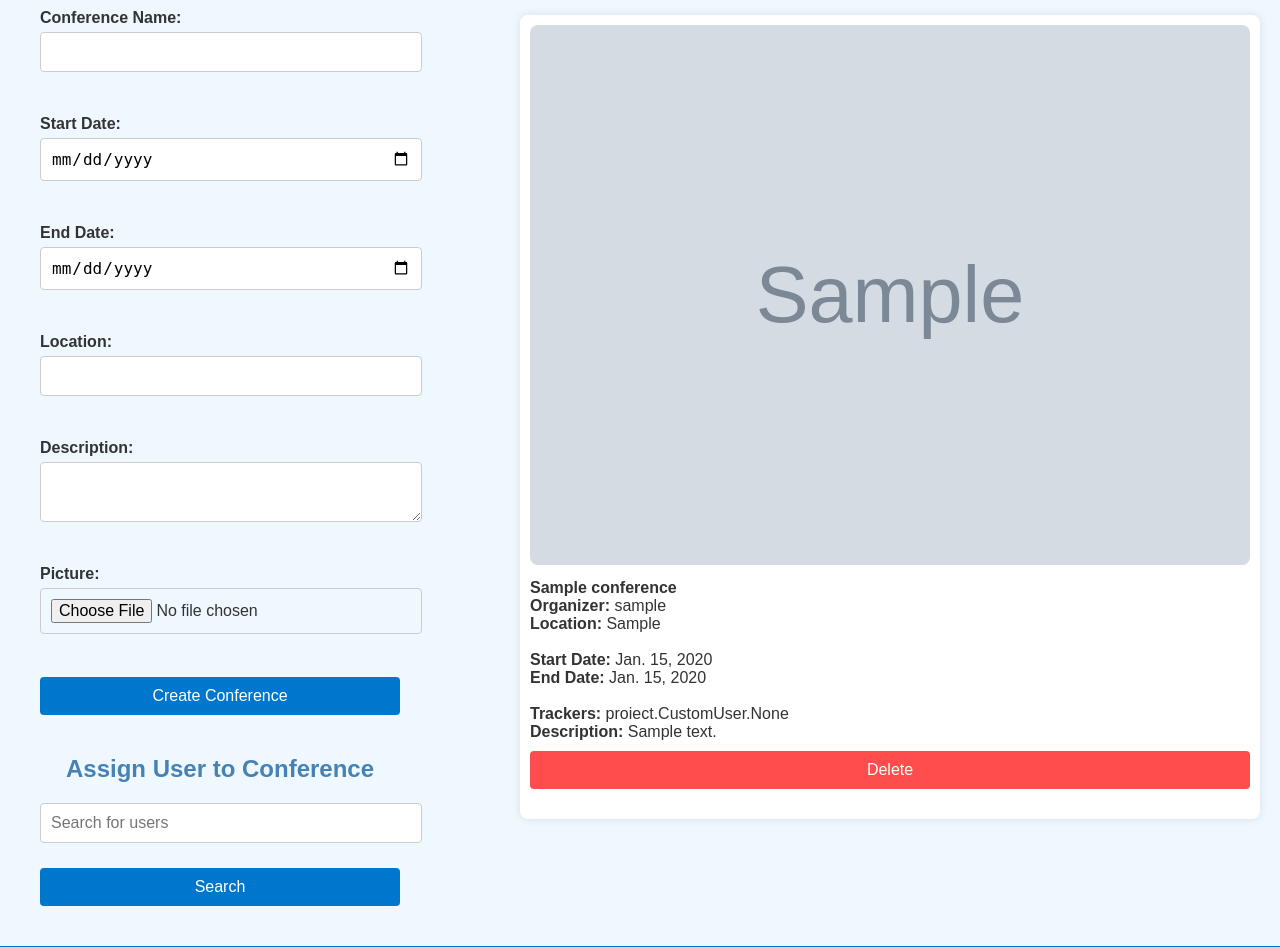
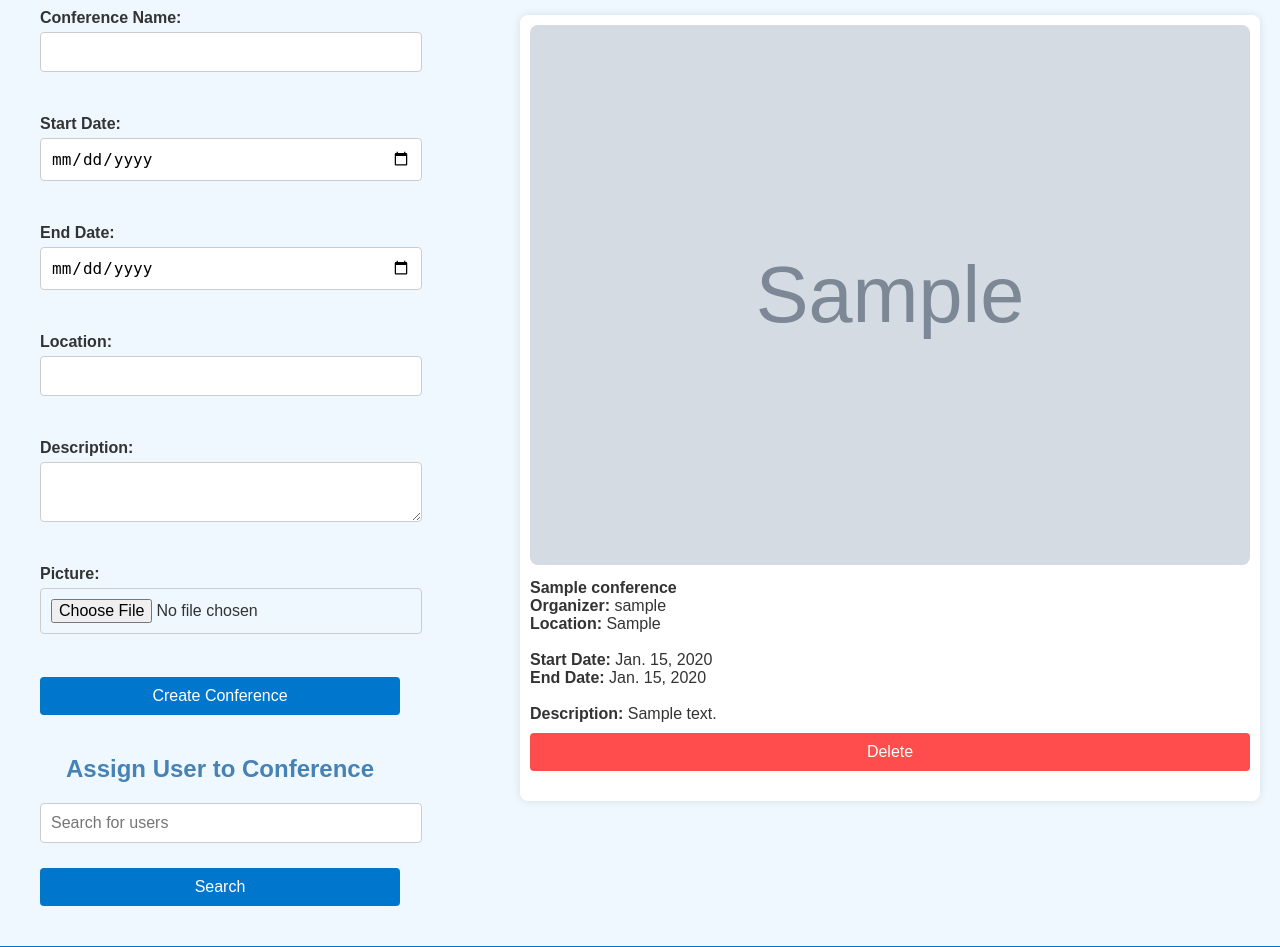
Before and after one commit to Mihail-Popescu/Sistem-pentru-gestiunea-articolelor-stiintifice, a Django app: page /organizer_dash/ in a window 1280 px wide. Shown: the part 185-1132 px from the top of the page. Run offline with Django 4.2, Linux system fonts and the light colour scheme; a user stored in the database is signed in; tables that the repository leaves empty hold one stand-in row (values such as "Sample post"); grey boxes marked "Sample" are stand-in pictures.

Commit message:
Final? Commit

```diff
--- a/proiect/templates/dashboard_templates/organizer_dashboard.html
+++ b/proiect/templates/dashboard_templates/organizer_dashboard.html
@@ -84,7 +84,6 @@
         <b>Location:</b> {{ conference.location }}<br><br>
         <b>Start Date:</b> {{ conference.start_date }}<br>
         <b>End Date:</b> {{ conference.end_date }}<br><br>
-        <b>Trackers:</b> {{ conference.trackers }}<br>
         <b>Description:</b> {{ conference.description }}<br>
 
         <form method="post" action="{% url 'delete_conference' conference.id %}">
```
Also changed, not shown: proiect/media/conference_pictures/Conference_Header2_9G36kUl.jpg (added), proiect/media/conference_pictures/Conference_Header3_oj3ervM.jpg (added), proiect/media/conference_pictures/Conference_Header4_MgbvzNU.jpg (added), proiect/media/conference_pictures/Conference_Header5_LLfCS8a.jpg (added), proiect/media/conference_pictures/Conference_Header6_du1JDQE.png (added), 2 other files.
